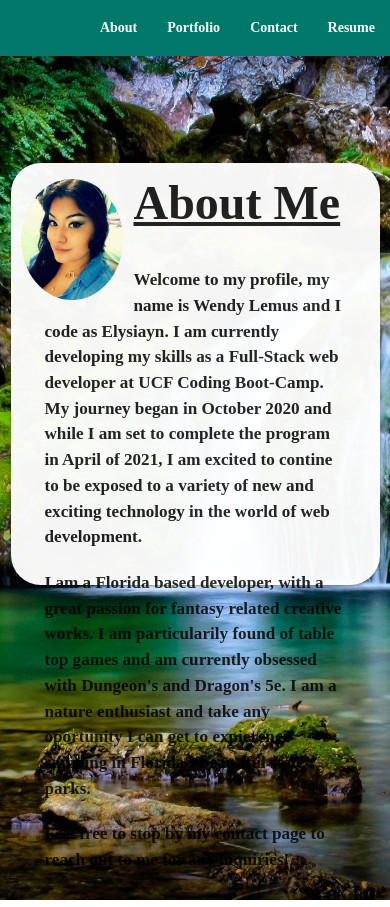
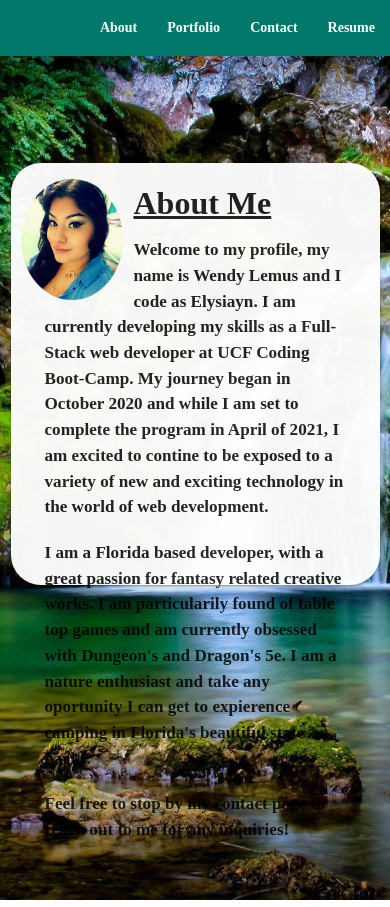
Before and after one commit to Elysiayn/Wendy-Lemus, a React (Create React App) app: page / in a window 390 px wide. Built offline with nearby package versions, Linux system fonts and the light colour scheme; a web font is replaced by a local one.

Commit message:
mobile bugs: text overflows card; background img does not cover

```diff
--- a/src/index.css
+++ b/src/index.css
@@ -1,17 +1,3 @@
-/* body {
-  margin: 0;
-  font-family: -apple-system, BlinkMacSystemFont, 'Segoe UI', 'Roboto', 'Oxygen',
-    'Ubuntu', 'Cantarell', 'Fira Sans', 'Droid Sans', 'Helvetica Neue',
-    sans-serif;
-  -webkit-font-smoothing: antialiased;
-  -moz-osx-font-smoothing: grayscale;
-}
-
-code {
-  font-family: source-code-pro, Menlo, Monaco, Consolas, 'Courier New',
-    monospace;
-} */
-
 /*  universal styling */
 .row{
   margin: 0 !important;
@@ -68,3 +54,15 @@
   margin-top:15%;
   margin-bottom: 0px;
 }
+
+
+/* Mediaqueries For mobile phones: */
+.about{
+  background-size: cover !important;
+  height: 100vh !important;
+}
+
+.aboutTitle {
+  font-size: xx-large !important;
+  padding: 0;
+}
```
